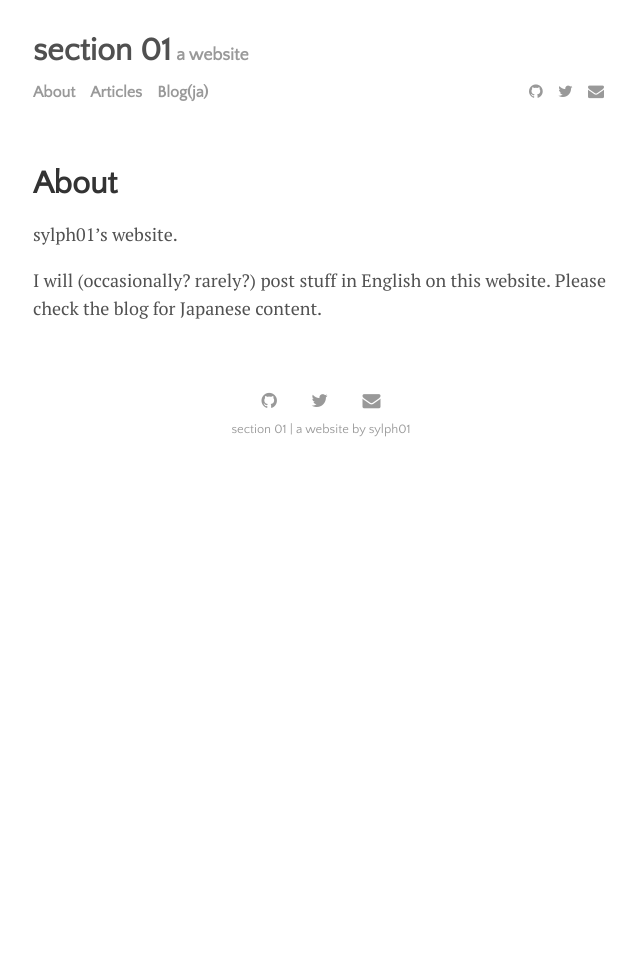
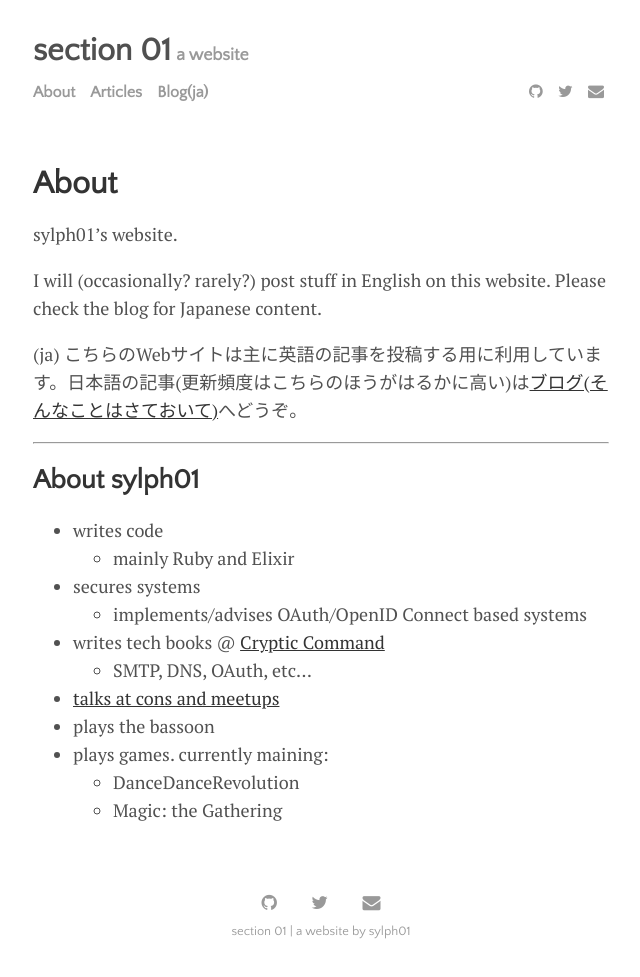
Before and after one commit to sylph01/sylph01.github.io, a Jekyll site: the page built from menu/about.md, in a window 1280 px wide. Shown: the whole page, without its empty margins (319-959 px from the left). Built offline with Jekyll 4.4.1, drawn with Linux system fonts in a browser that asks for light colours; nearby versions of some CDN libraries; before the commit the page ends 900 px from its top, so only the background shows below that.

Commit message:
update about page

```diff
--- a/menu/about.md
+++ b/menu/about.md
@@ -6,3 +6,21 @@ title: About
 sylph01's website.
 
 I will (occasionally? rarely?) post stuff in English on this website. Please check the blog for Japanese content.
+
+(ja) こちらのWebサイトは主に英語の記事を投稿する用に利用しています。日本語の記事(更新頻度はこちらのほうがはるかに高い)は[ブログ(そんなことはさておいて)](https://sylph01.hatenablog.jp/)へどうぞ。
+
+----
+
+## About sylph01
+
+- writes code
+    - mainly Ruby and Elixir
+- secures systems
+    - implements/advises OAuth/OpenID Connect based systems
+- writes tech books @ [Cryptic Command](https://cryptic-command.net/)
+    - SMTP, DNS, OAuth, etc...
+- [talks at cons and meetups](https://speakerdeck.com/sylph01)
+- plays the bassoon
+- plays games. currently maining:
+    - DanceDanceRevolution
+    - Magic: the Gathering
```
